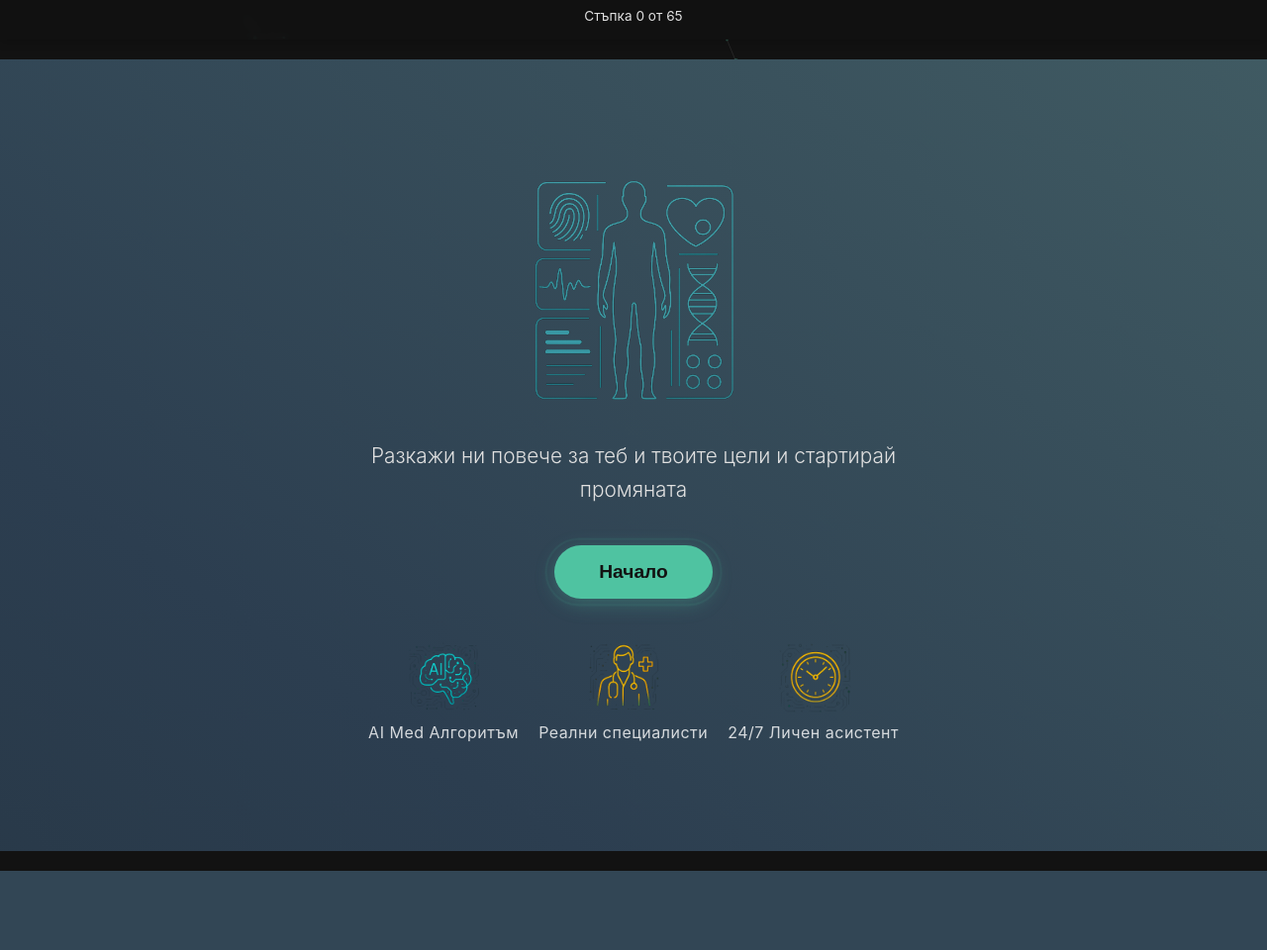
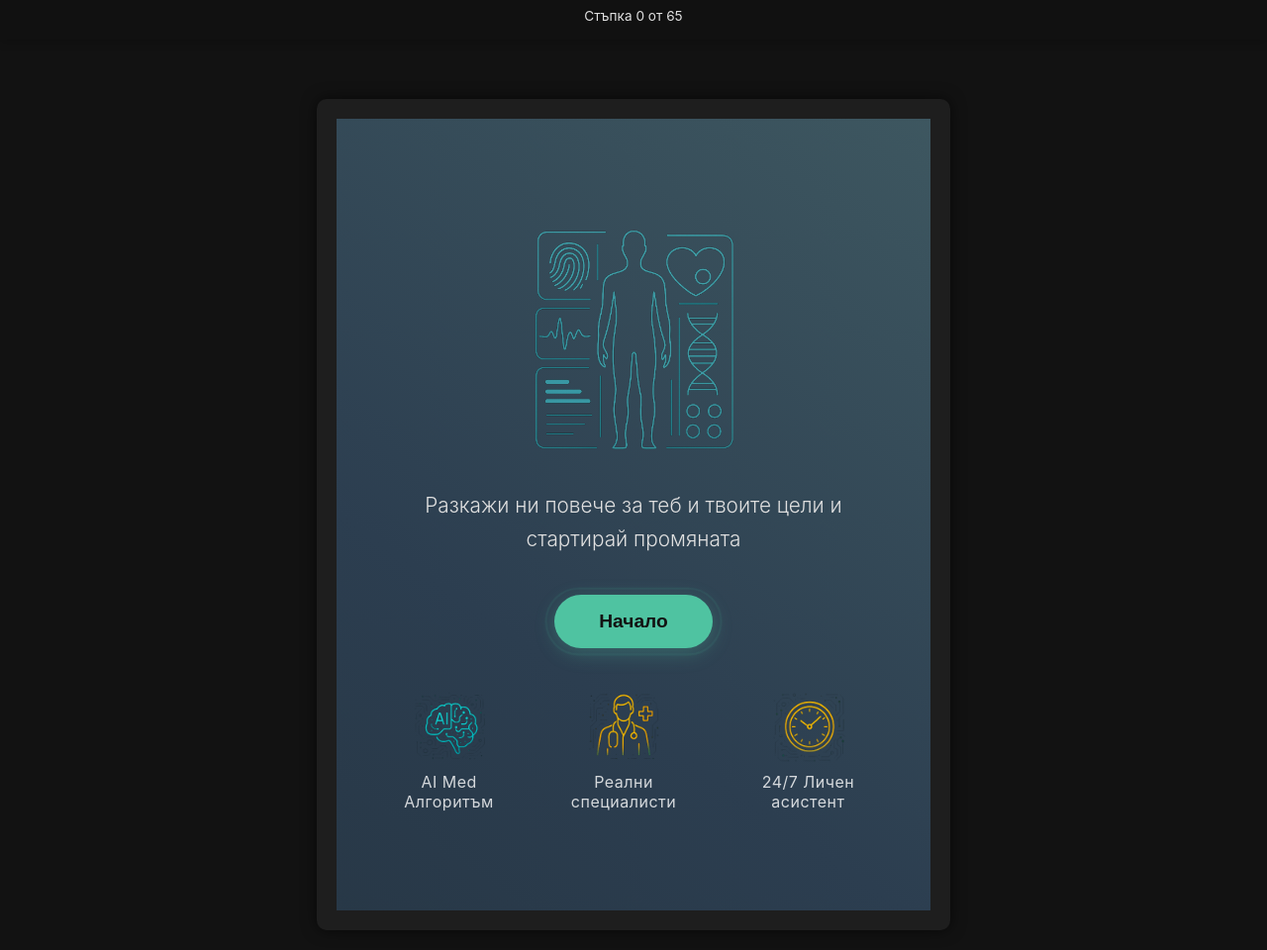
Before and after one commit to Radilovk/bodybest, a PHP site: page /quest.html in a window 1280 px wide. Shown: the whole page at 99% size. Before the commit the page ends 880 px from the top, so only its background shows below. Run offline with PHP 8.4, Linux system fonts and the light colour scheme.

Commit message:
Revert "Improve particles background"

```diff
--- a/css/quest_styles.css
+++ b/css/quest_styles.css
@@ -18,15 +18,6 @@ body {
   background-color: #1e1e1e;
   border-radius: 10px;
   box-shadow: 0 0 15px rgba(0,0,0,0.6);
-}
-
-/* Прозрачни контейнери в страницата с въпросника */
-#questPage .container {
-  max-width: 100%;
-  margin: 20px auto;
-  padding: 0;
-  background-color: transparent;
-  box-shadow: none;
 }
 
 .question-text {
@@ -79,8 +70,6 @@ p {
 .page {
   display: none;
   animation: fadeIn 0.4s ease-in-out;
-  position: relative;
-  z-index: 2;
 }
 
 .page.active {
--- a/quest.html
+++ b/quest.html
@@ -193,7 +193,7 @@
   </style>
   <!-- === КРАЙ: НОВИ СТИЛОВЕ === -->
 </head>
-<body id="questPage">
+<body>
 
 <svg style="position:absolute;width:0;height:0" aria-hidden="true">
   <symbol id="icon-brain" viewBox="0 0 40 40" fill="currentColor">
@@ -208,7 +208,6 @@
     <path d="M20 10v10l6 6" />
   </symbol>
 </svg>
-<div id="particles-js"></div>
 
 <!-- Прогрес бар -->
 <div class="step-indicator-container">
@@ -301,6 +300,7 @@
     pageDiv.id = 'page0';
 
     pageDiv.innerHTML = `
+      <div id="particles-js"></div>
       <div class="hero-content">
         <img class="hero-image" id="heroImage" src="https://radilovk.github.io/bodybest/img/myquest.png" alt="Hero">
 
```
